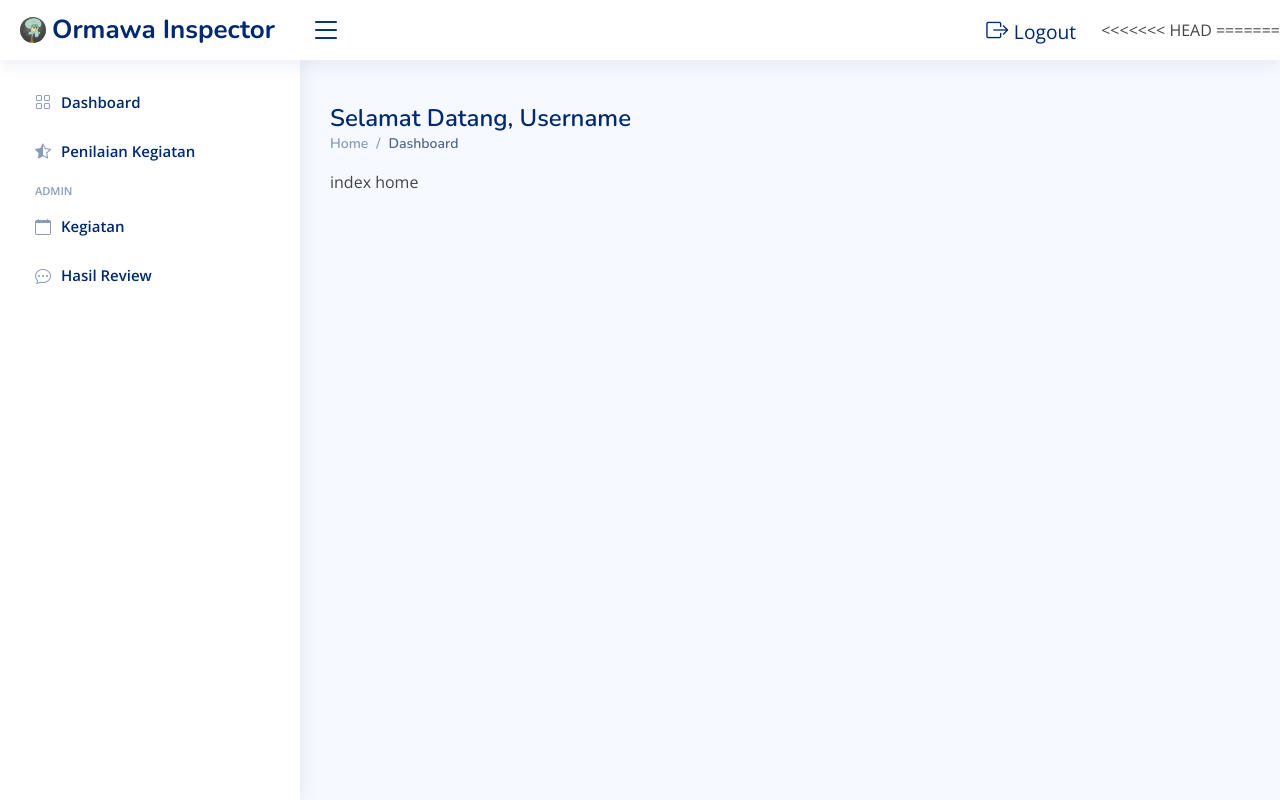
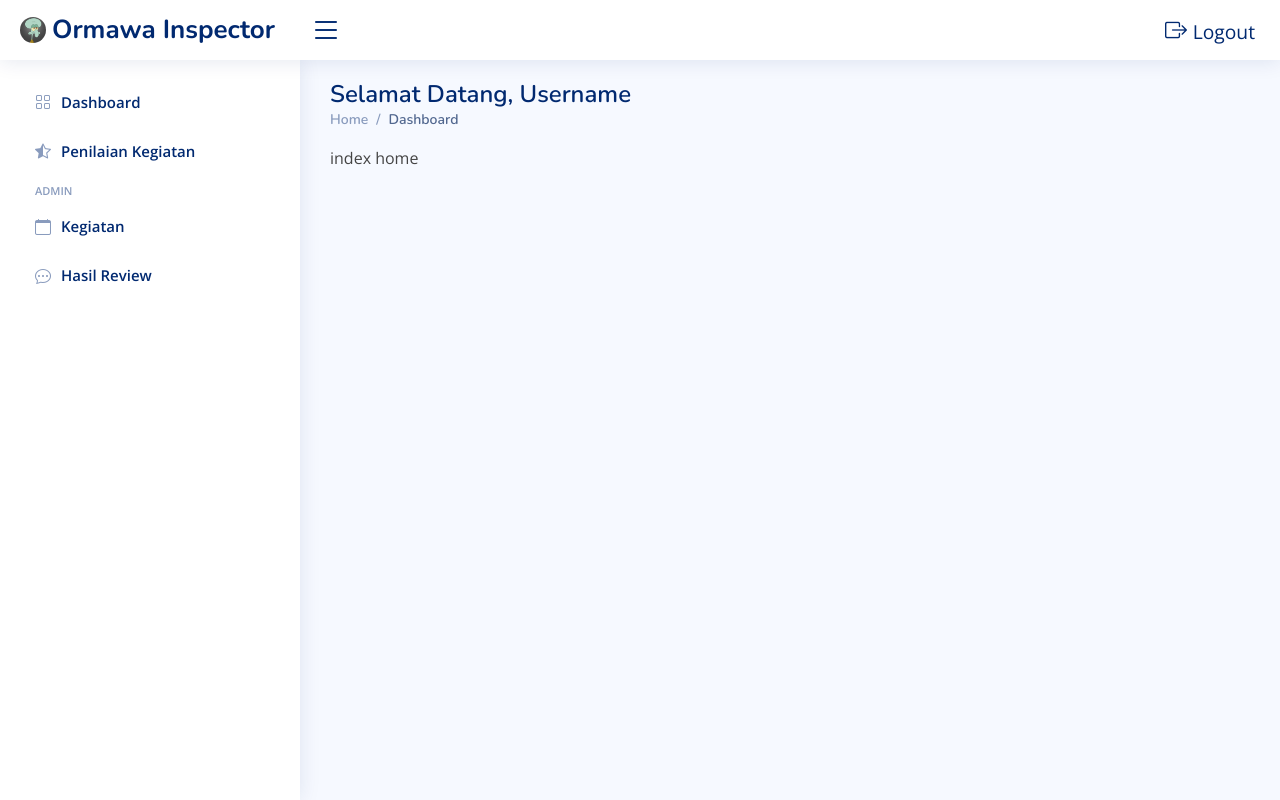
Before and after one commit to wahyusinggihw/ormawa-inspector, a PHP site: page /ormawa-inspector/ in a window 1280 px wide. Run offline with PHP 8.4, Linux system fonts and the light colour scheme; some libraries are stand-ins or nearby versions.

Commit message:
sebelum view bagus 3

```diff
--- a/views/components/header.php
+++ b/views/components/header.php
@@ -34,8 +34,4 @@
           </ul>
       </nav>
 
-<<<<<<< HEAD
-  </header>
-=======
   </div><!-- End Header -->
->>>>>>> master
```
